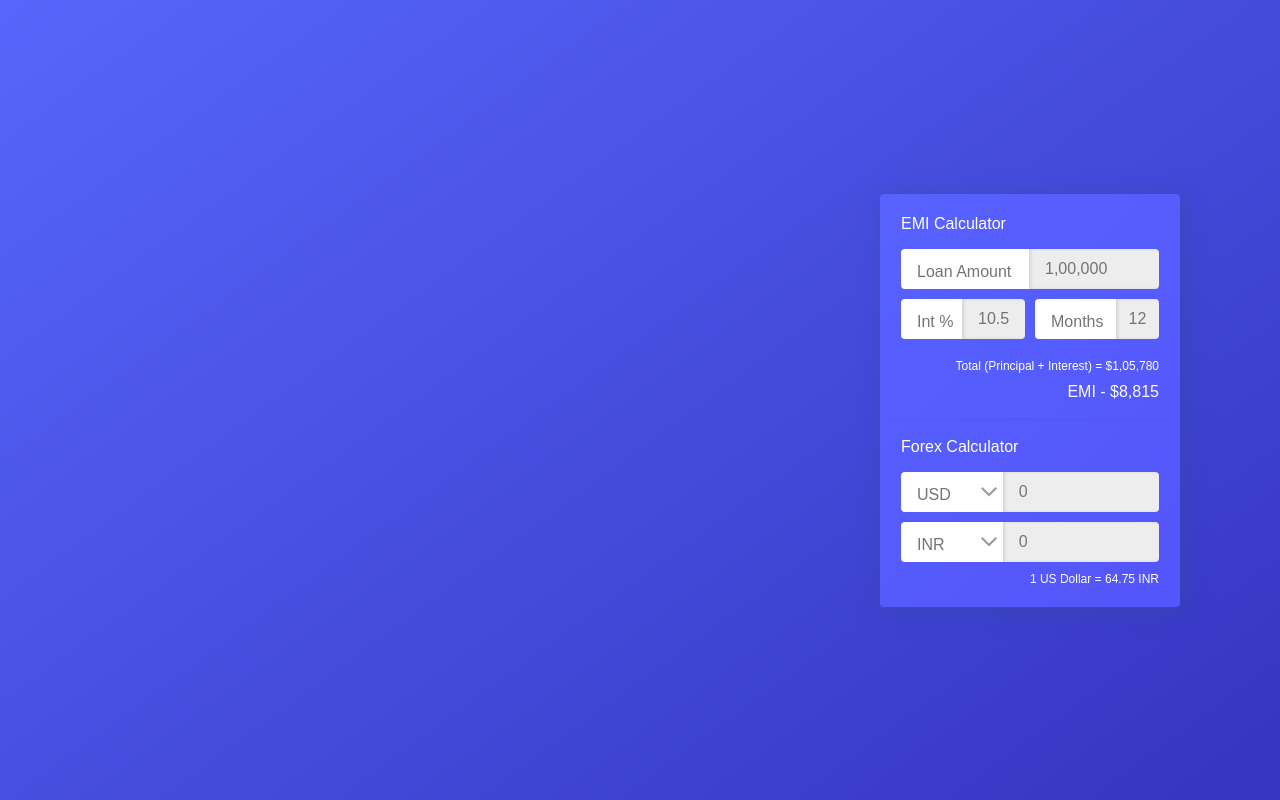
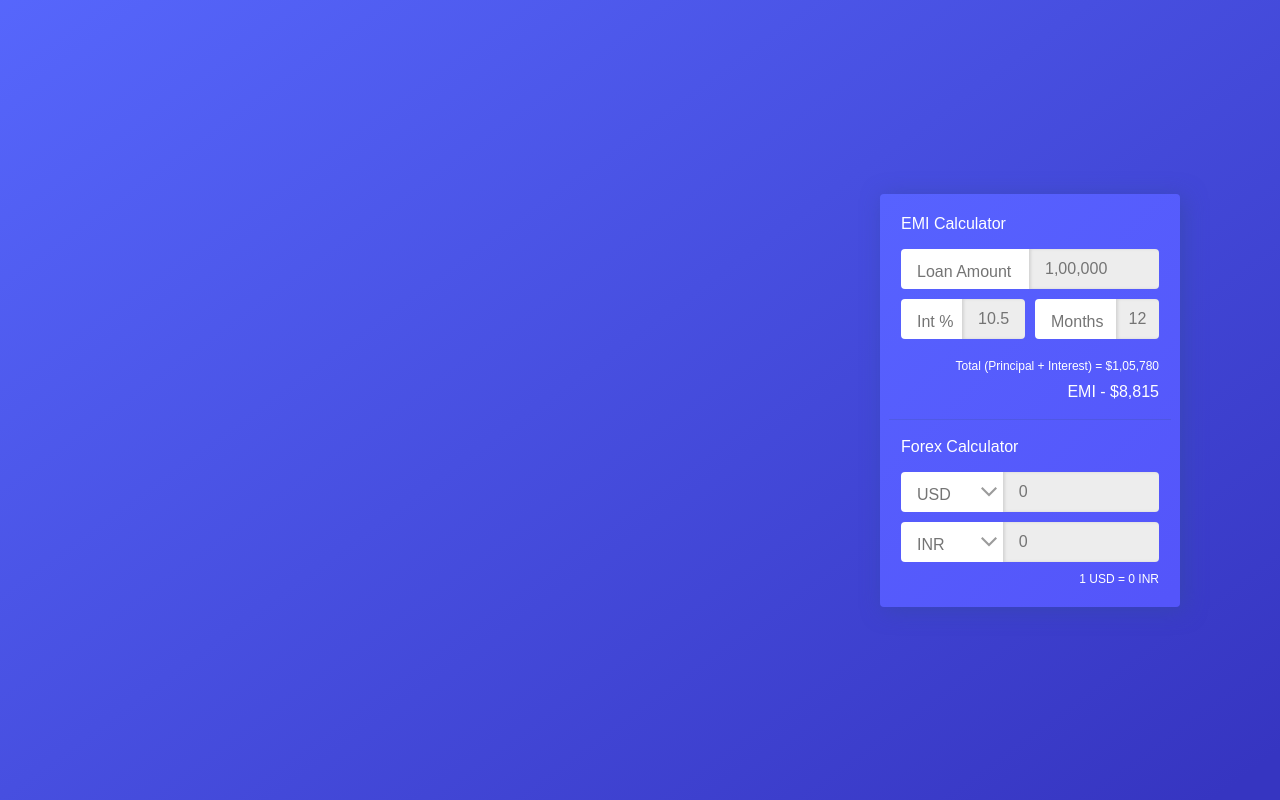
Before and after one commit to tomkochi/forexemi, a Vue app: page / in a window 1280 px wide. Built offline with nearby package versions, Linux system fonts and the light colour scheme; no server answers.

Commit message:
1 usd = 70 inr line corrected

```diff
--- a/src/components/forex.vue
+++ b/src/components/forex.vue
@@ -53,7 +53,7 @@
 
     <div class="math">
       <div class="unit-price">
-        1 <span class="c-1">US Dollar</span> = <span class="amount">64.75</span> <span class="c-2">INR</span>
+        1 <span class="c-1">{{ currency1.currency }}</span> = <span class="amount">{{ unitValue }}</span> <span class="c-2">{{ currency2.currency }}</span>
       </div>
     </div>
     <!-- /.math -->
@@ -157,7 +157,6 @@
     created() {
       axios.get('https://us-central1-forex-api-proxy.cloudfunctions.net/forex')
           .then(response => {
-            console.log(response)
             let tmp = Object.entries(response.data.quotes)
             tmp.forEach(o => {
               this.currencies.push({
@@ -171,6 +170,14 @@
             this.currency1.value = this.currency1.value.toFixed(2)
             this.currency2.value = this.currency2.value.toFixed(2)
           })
+    },
+    computed: {
+      unitValue() {
+        if (!this.currencies.length) return 0
+        let v1 = this.currencies.find(c => c.currency === this.currency1.currency)
+        let v2 = this.currencies.find(c => c.currency === this.currency2.currency)
+        return (v2.value / v1.value).toFixed(2)
+      }
     },
   }
 </script>
```
